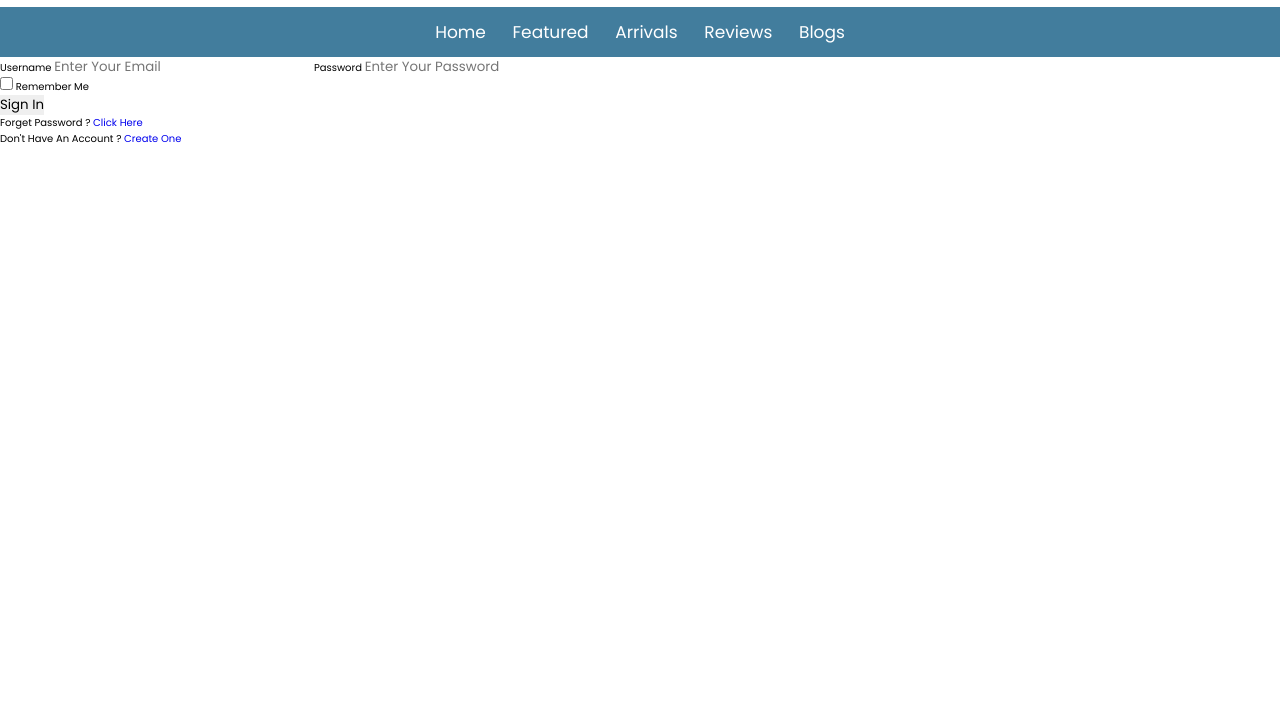
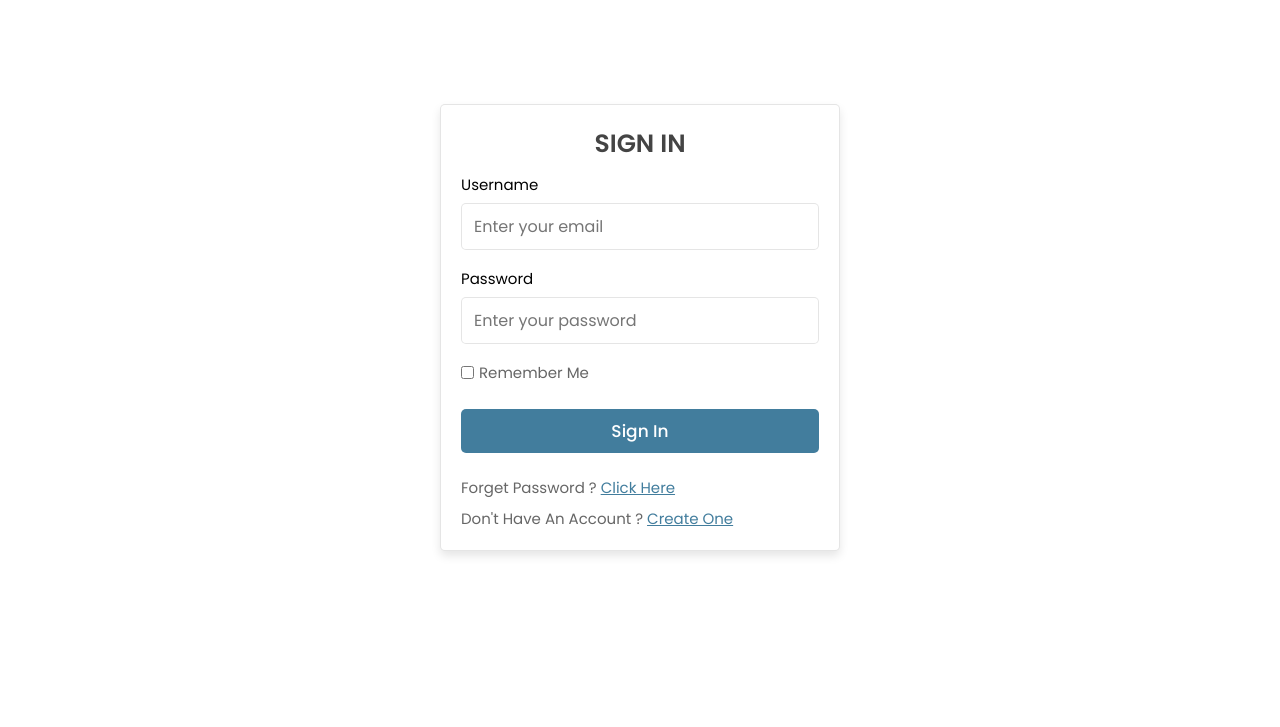
Before and after one commit to Amjad584/med-shelf, a plain HTML site: page index.html in a window 1280 px wide. Shown: the part 73-800 px from the top of the page. Drawn offline with Linux system fonts and the light colour scheme.

Commit message:
Added Styling to the login form

```diff
--- a/index.html
+++ b/index.html
@@ -50,11 +50,14 @@
 
     <!-- login form -->
     <div class="login-form-container">
+        <div id="close-login-btn" class="fas fa-times"></div>
+
         <form action="">
+            <h3>Sign In</h3>
             <span>Username</span>
-            <input type="email" name="" placeholder="Enter your email" id="">
+            <input type="email" name="" class="box" placeholder="Enter your email" id="">
             <span>Password</span>
-            <input type="password" name="" placeholder="Enter your password" id="">
+            <input type="password" name="" class="box" placeholder="Enter your password" id="">
             <div class="checkbox">
                 <input type="checkbox" name="" id="remember-me">
                 <label for="remember-me"> remember me</label>
--- a/styles/style.css
+++ b/styles/style.css
@@ -40,6 +40,23 @@ html::-webkit-scrollbar-track {
 
 html::-webkit-scrollbar-thumb {
     background: var(--black);
+}
+
+
+.btn {
+    margin-top: 1rem;
+    display: inline-block;
+    padding: .9rem 3rem;
+    border-radius: .5rem;
+    color: #fff;
+    background: var(--blue);
+    font-size: 1.7rem;
+    font-weight: 500;
+    cursor: pointer;
+}
+
+.btn:hover {
+    background: var(--dark-color);
 }
 
 /* First Header style Start */
@@ -163,22 +180,94 @@ html::-webkit-scrollbar-thumb {
 }
 
 
+.login-form-container {
+    display: flex;
+    align-items: center;
+    justify-content: center;
+    background: rgba(255, 255, 255, 9);
+    position: fixed;
+    top: 0;
+    left: 0;
+    z-index: 10000;
+    height: 100%;
+    width: 100%;
+}
+
+.login-form-container form {
+    background: #fff;
+    border: var(--border);
+    border-radius: .5rem;
+    width: 40rem;
+    padding: 2rem;
+    margin: 2rem;
+    box-shadow: var(--box-shadow);
+}
+
+.login-form-container form h3 {
+    font-size: 2.5rem;
+    text-transform: uppercase;
+    color: var(--black);
+    text-align: center;
+}
 
 
+.login-form-container form span {
+    display: block;
+    font-size: 1.5rem;
+    padding-top: 1rem;
+}
 
+.login-form-container form .box {
+    width: 100%;
+    margin: .7rem 0;
+    font-size: 1.6rem;
+    border: var(--border);
+    border-radius: .5rem;
+    padding: 1rem 1.2rem;
+    color: var(--black);
+    text-transform: none;
+}
 
+.login-form-container form .checkbox {
+    display: flex;
+    align-items: center;
+    gap: .5rem;
+    padding: 1rem 0;
+}
 
+.login-form-container form .checkbox label {
+    font-size: 1.5rem;
+    color: var(--light-color);
+    cursor: pointer;
 
+}
 
+.login-form-container form .btn {
+    text-align: center;
+    width: 100%;
+    margin: 1.5rem 0;
+}
 
+.login-form-container form p {
+    padding-top: .8rem;
+    color: var(--light-color);
+    font-size: 1.5rem;
+}
 
+.login-form-container form p a {
+    color: var(--blue);
+    text-decoration: underline;
+}
 
+.login-form-container #close-login-btn {
+    position: absolute;
+    top: 1.5rem;
+    right: 2.5rem;
+    font-size: 5rem;
+    color: var(--black);
+    cursor: pointer;
 
-
-
-
-
-
+}
 
 
 
```
